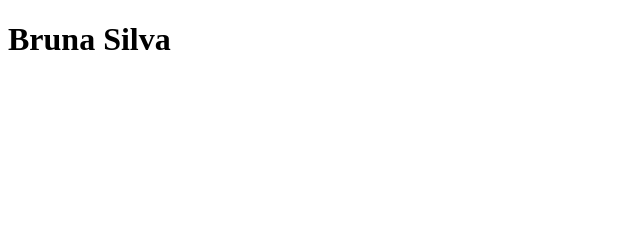
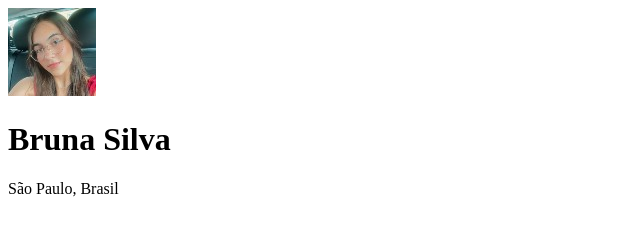
Before and after one commit to BrunaSilva12A/meus-link, a plain HTML site: page index.html in a window 1280 px wide. Shown: the whole page, without its empty margins (0-640 px from the left). Drawn offline with Linux system fonts and the light colour scheme.

Commit message:
imagem de desenvolvimento do HTML

```diff
--- a/index.html
+++ b/index.html
@@ -7,7 +7,9 @@
 </head>
 <body>
     <div>
+        <img src="bruna 4.jpg" alt="imagem da criadora da página de links, Bruna Silva">
         <h1>Bruna Silva</h1>
+        <p>São Paulo, Brasil</p>
     </div>
 </body>
 </html>
```
